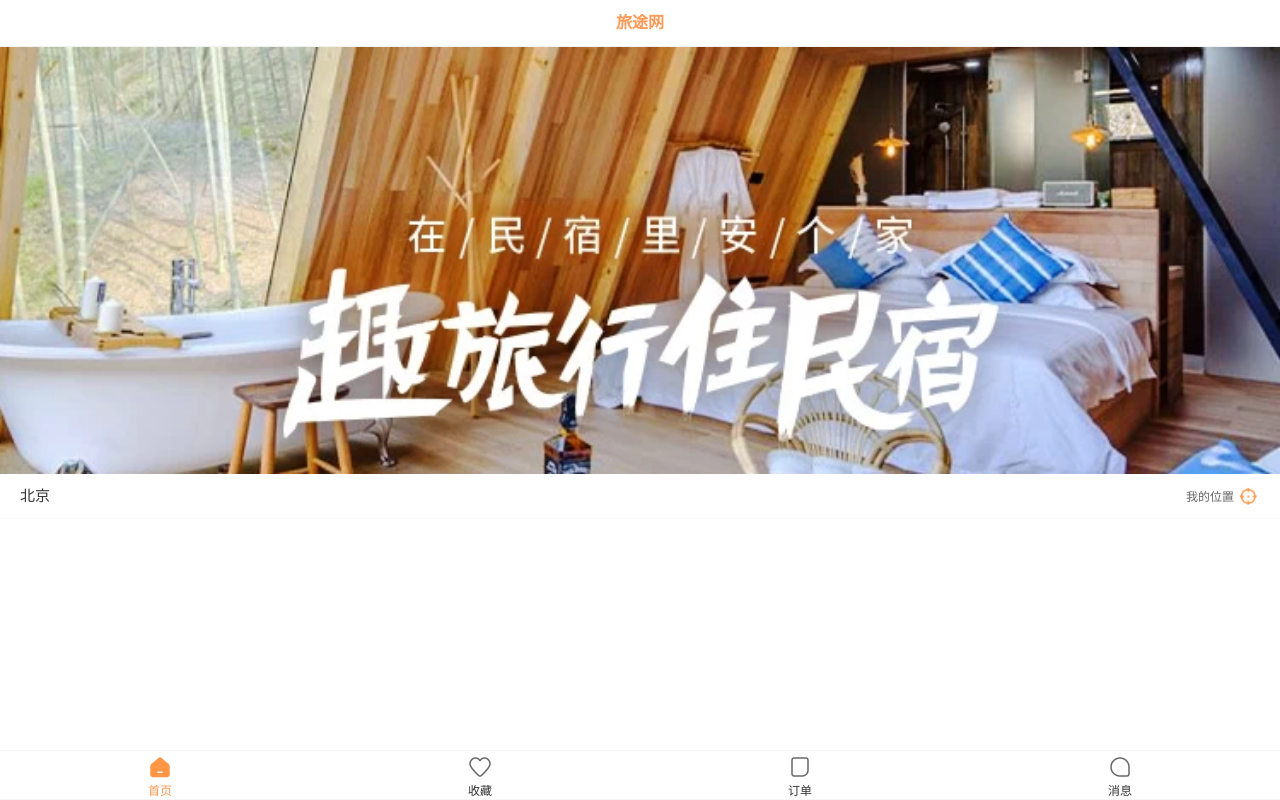
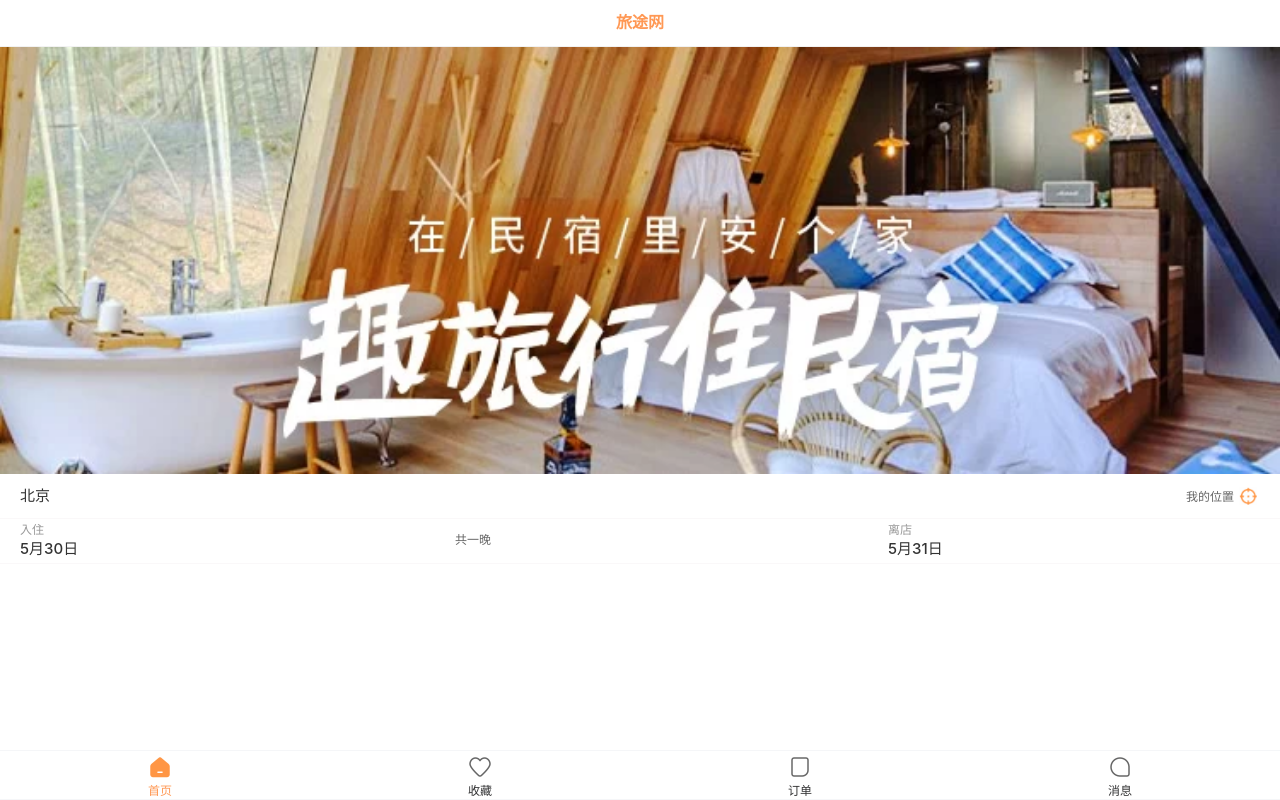
Before and after one commit to xumingyu2018/TripSite, a Vue app in the folder monkee-trip/: page /#/home in a window 1280 px wide. Built offline with nearby package versions, Linux system fonts and the light colour scheme.

Commit message:
首页日期选择基础页面实现及封装日期格式化工具类

```diff
--- a/monkee-trip/package.json
+++ b/monkee-trip/package.json
@@ -9,6 +9,7 @@
   },
   "dependencies": {
     "axios": "^1.4.0",
+    "dayjs": "^1.11.7",
     "normalize.css": "^8.0.1",
     "pinia": "^2.1.3",
     "vant": "^4.4.0",
--- a/monkee-trip/src/views/home/components/home-search-box.vue
+++ b/monkee-trip/src/views/home/components/home-search-box.vue
@@ -1,10 +1,28 @@
 <template>
   <div class="search-box">
+    <!-- 位置信息 -->
     <div class="location bottom-gray-line ">
       <div class="city" @click="cityClick">{{ currentCity.cityName }}</div>
       <div class="position" @click="positionClick">
         <span class="text">我的位置</span>
         <img src="@/assets/img/home/icon_location.png" alt="">
+      </div>
+    </div>
+
+    <!-- 日期范围 -->
+    <div class="section date-range bottom-gray-line">
+      <div class="start">
+        <div class="date">
+          <span class="tip">入住</span>
+          <span class="time">{{ startDate }}</span>
+        </div>
+        <div class="stay">共一晚</div>
+        <div class="end">
+          <div class="date">
+            <span class="tip">离店</span>
+            <span class="time">{{ endDate }}</span>
+          </div>
+        </div>
       </div>
     </div>
   </div>
@@ -13,14 +31,15 @@
 <script setup>
 import useCityStore from '@/stores/modules/city';
 import { storeToRefs } from 'pinia';
+import { ref } from 'vue';
 import { useRouter } from 'vue-router'
 
 const router = useRouter()
 
+// 位置
 const cityClick = () => {
   router.push('/city')
 }
-
 const positionClick = () => {
   navigator.geolocation.getCurrentPosition(res => {
     console.log("获取位置成功", res);
@@ -32,9 +51,13 @@
     maximumAge: 0
   })
 }
-
+// 当前城市
 const cityStore = useCityStore()
 const { currentCity } = storeToRefs(cityStore)
+
+// 日期范围处理
+const startDate = ref("5月30日")
+const endDate = ref("5月31日")
 </script>
 
 <style lang="less" scoped>
@@ -42,6 +65,7 @@
   --van-calendar-popup-height: 100%;
 }
 
+// 位置信息样式
 .location {
   display: flex;
   align-items: center;
@@ -74,4 +98,50 @@
   }
 }
 
+// 日期范围样式
+.section {
+  display: flex;
+  flex-wrap: wrap;
+  align-items: center;
+  padding: 0 20px;
+  color: #999;
+  height: 44px;
+
+  .start {
+    flex: 1;
+    display: flex;
+    height: 44px;
+    align-items: center;
+  }
+
+  .end {
+    min-width: 30%;
+    padding-left: 20px;
+  }
+  .date {
+    display: flex;
+    flex-direction: column;
+    .tip {
+      font-size: 12px;
+      color: #999;
+    }
+    .time {
+      margin-top: 3px;
+      color: #333;
+      font-size: 15px;
+      font-weight: 500;
+    }
+  }
+}
+
+.date-range {
+  height: 44px;
+  .stay {
+    flex: 1;
+    text-align: center;
+    font-size: 12px;
+    color: #666;
+  }
+}
+
 </style>
```
Also changed, not shown: monkee-trip/src/utils/format_date.js (added, +9 -0 lines), 1 other file (tests, documents, lock files or other folders).
